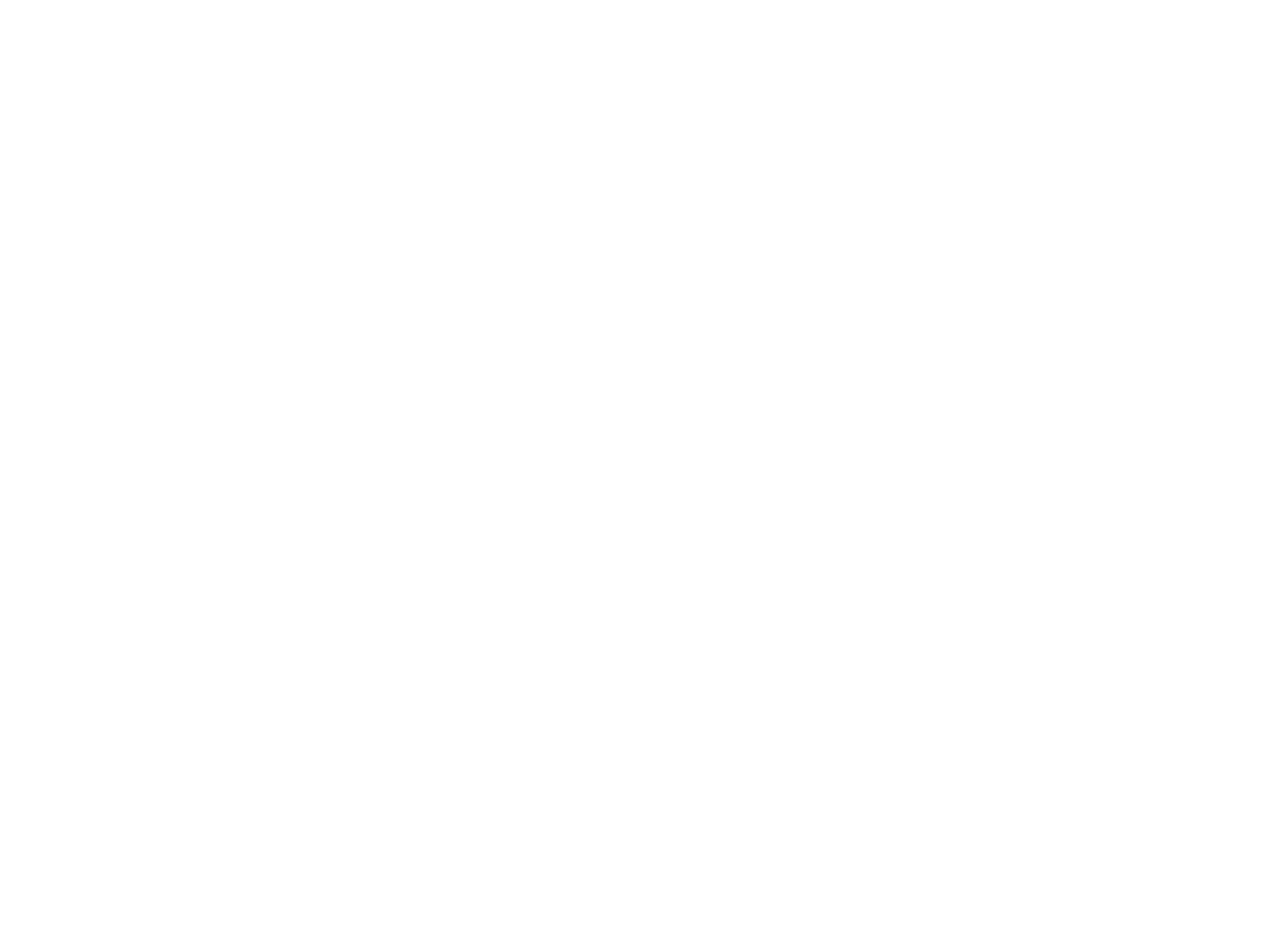
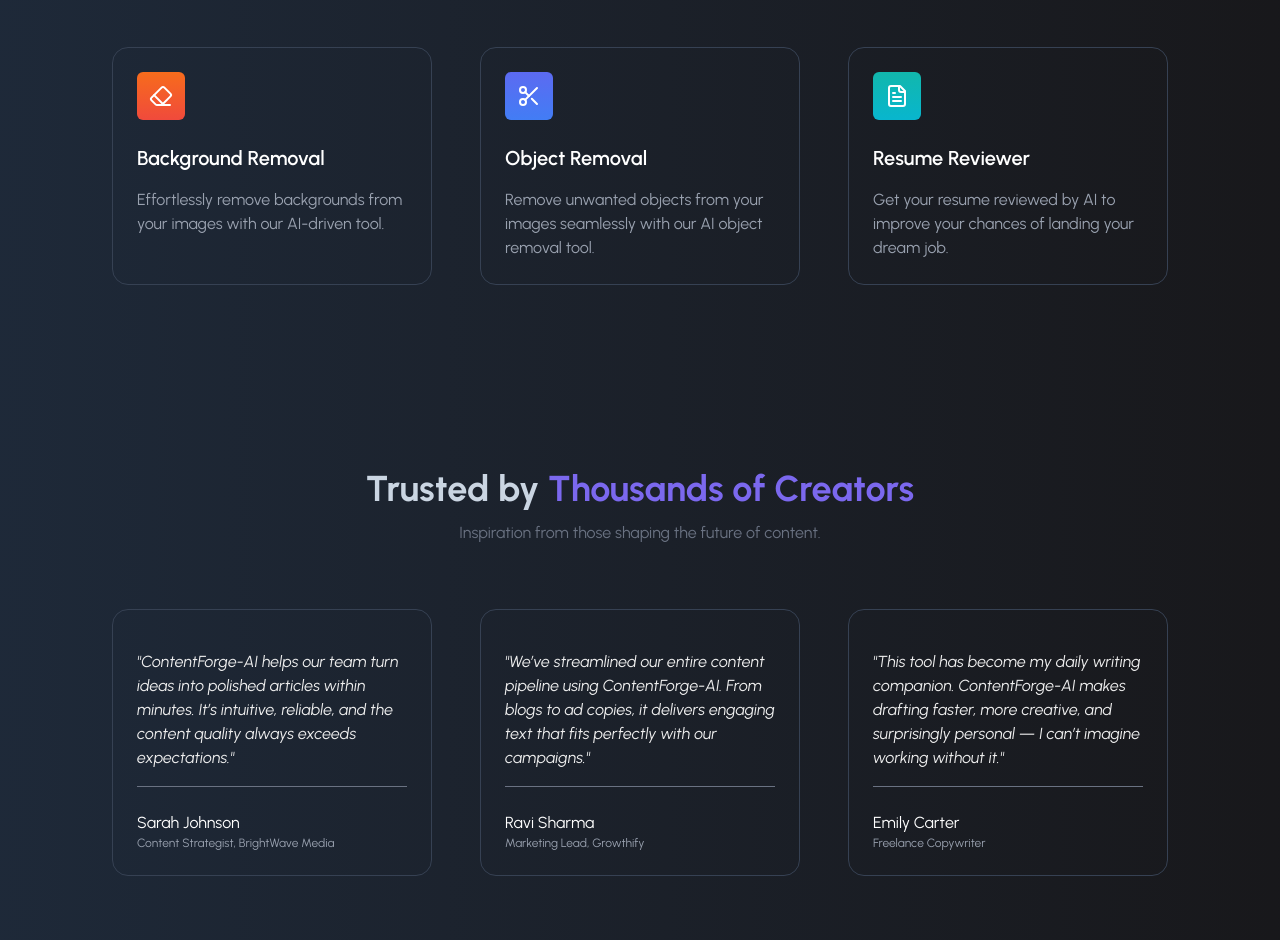
Before and after one commit to mantosh7/ContentForge-AI, a React (Vite) app in the folder client/: page / in a window 1280 px wide. Shown: the part 1044-1984 px from the top of the page. Before the commit the page ends 800 px from the top, so only its background shows below. Built offline with nearby package versions, Linux system fonts and the light colour scheme.

Commit message:
Testimonial Section

```diff
--- a/client/src/assets/assets.js
+++ b/client/src/assets/assets.js
@@ -68,26 +68,30 @@
 export const dummyTestimonialData = [
     {
         image: assets.profile_img_1,
-        name: 'John Doe',
-        title: 'Marketing Director, TechCorp',
-        content: 'ContentAI has revolutionized our content workflow. The quality of the articles is outstanding, and it saves us hours of work every week.',
-        rating: 4,
-    },
-    {
-        image: assets.profile_img_1,
-        name: 'Jane Smith',
-        title: 'Content Creator, TechCorp',
-        content: 'ContentAI has made our content creation process effortless. The AI tools have helped us produce high-quality content faster than ever before.',
+        name: 'Sarah Johnson',
+        title: 'Content Strategist, BrightWave Media',
+        content:
+            '"ContentForge-AI helps our team turn ideas into polished articles within minutes. It’s intuitive, reliable, and the content quality always exceeds expectations."',
         rating: 5,
     },
     {
-        image: assets.profile_img_1,
-        name: 'David Lee',
-        title: 'Content Writer, TechCorp',
-        content: 'ContentAI has transformed our content creation process. The AI tools have helped us produce high-quality content faster than ever before.',
+        image: assets.profile_img_2,
+        name: 'Ravi Sharma',
+        title: 'Marketing Lead, Growthify',
+        content:
+            '"We’ve streamlined our entire content pipeline using ContentForge-AI. From blogs to ad copies, it delivers engaging text that fits perfectly with our campaigns."',
+        rating: 5,
+    },
+    {
+        image: assets.profile_img_3,
+        name: 'Emily Carter',
+        title: 'Freelance Copywriter',
+        content:
+            '"This tool has become my daily writing companion. ContentForge-AI makes drafting faster, more creative, and surprisingly personal — I can’t imagine working without it."',
         rating: 4,
     },
-]
+];
+
 
 
 export const dummyCreationData = [
--- a/client/src/components/AiTools.jsx
+++ b/client/src/components/AiTools.jsx
@@ -6,19 +6,28 @@
   const navigate = useNavigate() ;
 
   return (
-    <div className='pt-30'>
+
+    <div className='pt-30 flex flex-col px-4 relative flex flex-col w-full justify-center'>
       <div className='text-center'>
         <h1 className='text-4xl font-bold text-slate-300'>Ultimate AI Toolkit</h1>
-        <p className='mt-3 max-w-xl m-auto text-gray-500'>Craft smarter, better, and faster content with AI.</p>
+        <p className='mt-3 m-auto text-gray-500'>Craft smarter, better, and faster content with AI.</p>
       </div>
 
-      <div className='flex flex-wrap justify-content'>
-        {AiToolsData.map((tool, index) => {
-            <div key={index} className='p-8 m-4 max-w-xs rounded-lg shadow-lg border border-gray-100 cursor-pointer'
-            onClick={()=>user && navigate(tool.path)}>
-              <tool.Icon className='w-12 h-12 p-3 text-white rounded-xl' style={{background:`linear-gradient(to bottom, ${tool.bg.from},${tool.bg.to})`}} />
+      <div className='flex flex-wrap justify-content m-12 items-center'>
+        <div className='flex flex-wrap justify-center gap-4'>
+          {AiToolsData.map((tool, index) => {
+          return (
+            <div key={index} className='p-6 m-4 max-w-xs rounded-2xl border border-gray-700 cursor-pointer hover:shadow-[0_0_20px_rgba(168,85,247,0.6)] transition-all-ease duration-200'
+            onClick={()=>navigate(tool.path)}>
+              <tool.Icon className='w-12 h-12 p-3 text-white rounded-md' style={{background:`linear-gradient(to bottom, ${tool.bg.from},${tool.bg.to})`}} />
+
+              <div className='pt-6 font-semibold text-xl '>{tool.title}</div>
+
+              <div className='mt-4 text-gray-400'>{tool.description}</div>
             </div>
+          )
         })}
+        </div>
       </div>
     </div>
   )
--- /dev/null
+++ b/client/src/components/Testimonial.jsx
@@ -0,0 +1,38 @@
+import {dummyTestimonialData } from '@/assets/assets'
+import React from 'react'
+
+const Testimonial = () => {
+    return (
+        <div className='pt-30 flex flex-col px-4 relative flex flex-col w-full justify-center'>
+            <div className='text-center'>
+                <h1 className='text-4xl font-bold text-slate-300'>Trusted by <span className='text-primary'>Thousands of Creators</span></h1>
+                <p className='mt-3 m-auto text-gray-500'>Inspiration from those shaping the future of content.</p>
+            </div>
+
+            <div className='flex flex-wrap justify-content m-12 items-center justify-center'>
+                <div className='flex flex-wrap justify-center gap-4'>
+                    {dummyTestimonialData.map((review, index) => {
+                        return (
+                            <div key={index} className='p-6 m-4 max-w-xs rounded-2xl border border-gray-700 cursor-pointer hover:shadow-[0_0_20px_rgba(168,85,247,0.6)] transition-all-ease duration-200'
+                                onClick={() => navigate(review.path)}>
+
+                                <div className='mt-4 text-[#EEEEEE] italic'>{review.content}</div>
+
+                                <div className='mt-4'>
+                                    <div className='flex-1 border-t text-gray-500'></div>
+                                </div>
+
+                                <div className='pt-6 text-md'>{review.name}</div>
+                                <div>
+                                    <p className='text-xs text-gray-400'>{review.title}</p>
+                                </div>
+                            </div>
+                        )
+                    })}
+                </div>
+            </div>
+        </div>
+    )
+}
+
+export default Testimonial
--- a/client/src/pages/Home.jsx
+++ b/client/src/pages/Home.jsx
@@ -1,6 +1,7 @@
 import AiTools from "@/components/AiTools";
 import Hero from "@/components/Hero";
 import Navbar from "@/components/Navbar";
+import Testimonial from "@/components/Testimonial";
 
 const Home = () => {
     return (
@@ -8,6 +9,7 @@
             <Navbar />
             <Hero />
             <AiTools />
+            <Testimonial />
         </>
     )
 }
--- a/client/src/pages/Login.jsx
+++ b/client/src/pages/Login.jsx
@@ -6,7 +6,7 @@
 const Login = () => {
   return (
     <div className='flex items-center justify-center min-h-screen w-screen'>
-      <div className='flex flex-col border-2 max-w-md w-full items-center justify-center border-gray-600 rounded-lg p-6 shadow-[0_0_20px_rgba(168,85,247,0.2)]'>
+      <div className='flex flex-col border-2 max-w-md w-full items-center justify-center border-gray-800 rounded-lg p-6 shadow-[0_0_20px_rgba(168,85,247,0.4)]'>
 
         <div >
           <h1 className='font-semibold text-3xl mb-6 mt-12'>Log In to Your Account</h1>
--- a/client/src/pages/Signup.jsx
+++ b/client/src/pages/Signup.jsx
@@ -10,7 +10,7 @@
     return (
 
         <div className='flex items-center justify-center min-h-screen w-screen'>
-            <div className='flex flex-col border-2 max-w-md w-full items-center justify-center border-gray-600 rounded-lg p-6 shadow-[0_0_20px_rgba(168,85,247,0.2)]'>
+            <div className='flex flex-col border-2 max-w-md w-full items-center justify-center border-gray-800 rounded-lg p-6 shadow-[0_0_20px_rgba(168,85,247,0.4)]'>
 
                 <div >
                     <h1 className='font-semibold text-3xl mb-6 mt-4'>Create Your Account</h1>
```
